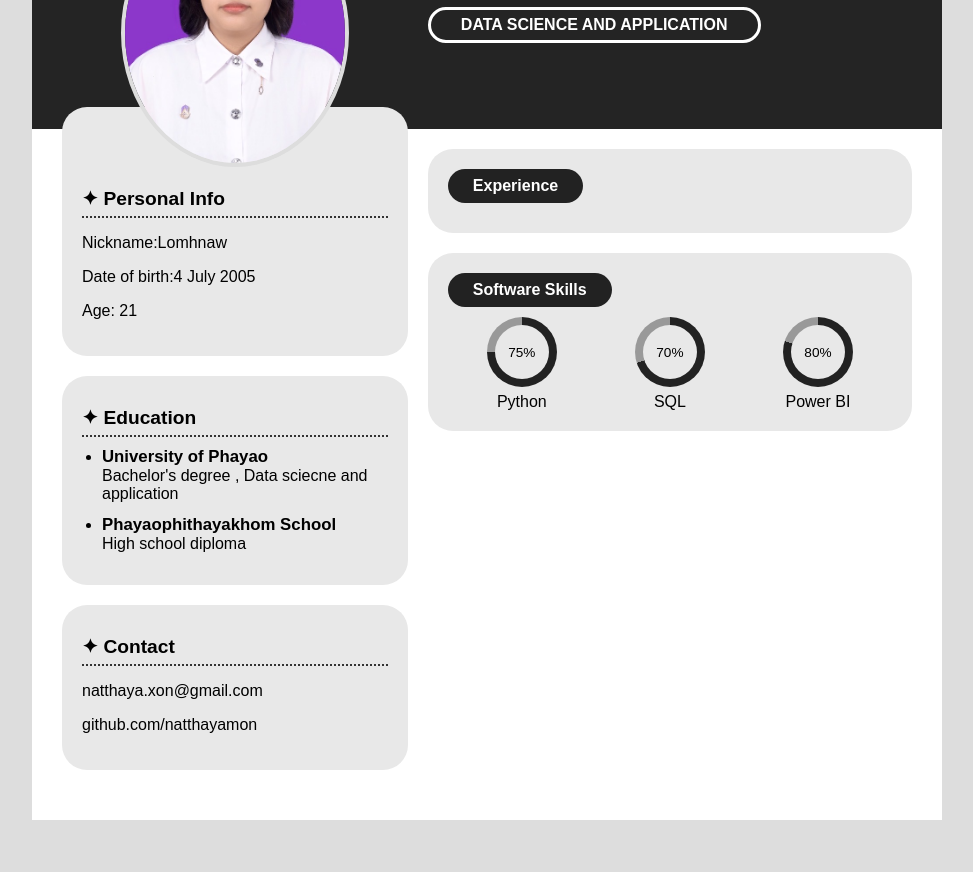
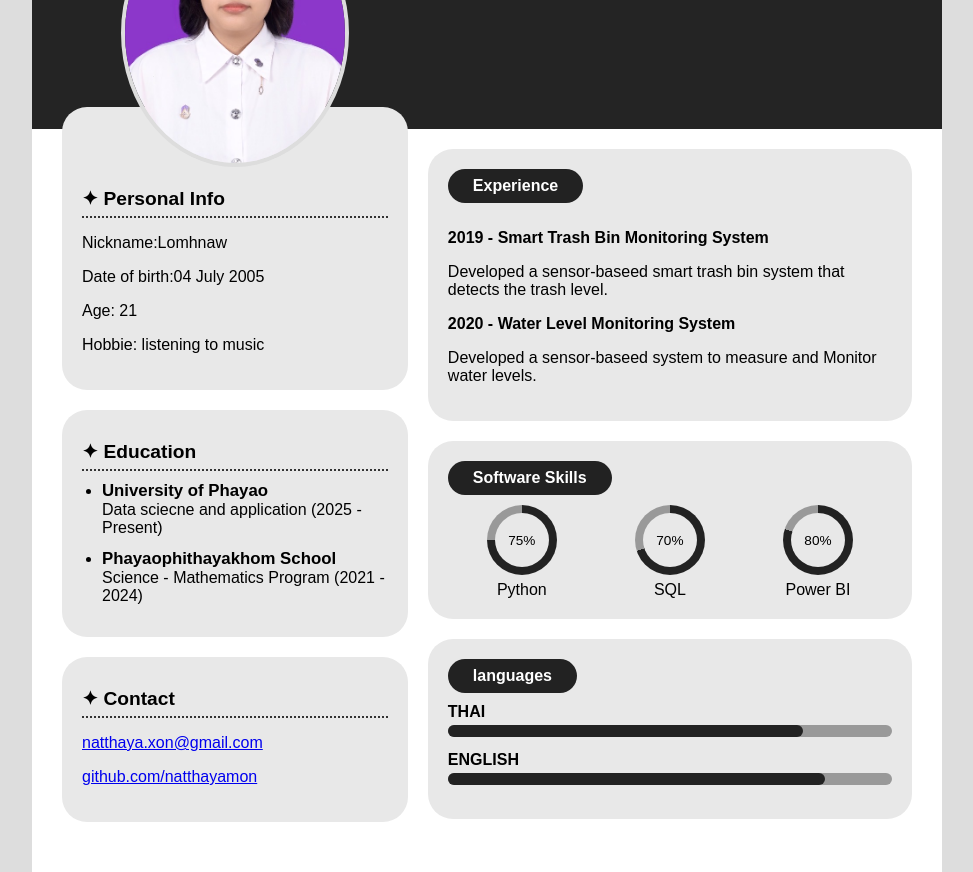
Before and after one commit to natthayamon/natthayamon.github.io, a plain HTML site: page index.html in a window 1280 px wide. Shown: the part 131-1003 px from the top of the page, without its empty margins (153-1126 px from the left). Before the commit the page ends 951 px from the top, so only its background shows below. Drawn offline with Linux system fonts and the light colour scheme.

Commit message:
add link

```diff
--- a/index.html
+++ b/index.html
@@ -14,8 +14,9 @@
             <div class ="card">
                 <h2>Personal Info</h2>
                 <p>Nickname:Lomhnaw</p>
-                <p>Date of birth:4 July 2005</p>
+                <p>Date of birth:04 July 2005</p>
                 <p>Age: 21 </p>
+                <p>Hobbie: listening to music</p>
             </div>
 
             <div class="card">
@@ -23,31 +24,37 @@
                 <ul class="edu">
                     <li>
                         <b>University of Phayao</b><br>
-                        Bachelor's degree , Data sciecne and application
+                          Data sciecne and application
+                          (2025 - Present)
                     </li>
                     <li>
                         <b>Phayaophithayakhom School</b><br>
-                        High school diploma
+                           Science - Mathematics Program
+                           (2021 - 2024)
                     </li>
                 </ul>
             </div>
 
             <div class="card">
                 <h2>Contact</h2>
-                <p>natthaya.xon@gmail.com</p>
-                <p>github.com/natthayamon</p>
+                <p><a href="mailto:natthaya.xon@gmail.com">natthaya.xon@gmail.com</a></p>
+                <p><a href="https://github.com/natthayamon" target="_blank">github.com/natthayamon</a></p>
             </div>
+
         </aside>
 
         <main class="right">
             <div class="name">
                 <h1>Natthayamon Bubphala</h1>
-                <h3>ณฐญมน บุบผาลา</h3>
                 <span class="pill-outline">DATA SCIENCE AND APPLICATION</span>
             </div>
 
             <div class="card">
                 <span class="pill">Experience</span>
+                <p><b>2019 - Smart Trash Bin Monitoring System</b></p>
+                <p>Developed a sensor-baseed smart trash bin system that detects the trash level.</p>
+                <p><b>2020 - Water Level Monitoring System</b></p>
+                <p>Developed a sensor-baseed system to measure and Monitor water levels.</p>
             </div>
 
             <div class="card">
@@ -58,6 +65,11 @@
                     <div><div class="circle" style="--p:80"><span>80%</span></div>Power BI</div>
                 </div>
             </div>
+            <div class="card">
+                <span class="pill">languages</span>
+                <div class="bar"><span>THAI</span><div class="track"><div class="fill" style="width:80%"></div></div></div>
+                <div class="bar"><span>ENGLISH</span><div class="track"><div class="fill" style="width:85%"></div></div></div>
+            </div>
         </main>
 
     </div>
--- a/style.css
+++ b/style.css
@@ -44,4 +44,8 @@ body { margin: 0; background: #ddd; font-family: "Arial,Heletica", sans-serif; }
 .edu { margin: 0; padding-left: 20px; }
 .edu li { margin-bottom: 12px; }
 .edu b { font-size: 1.05em; }
+.bar { margin-bottom: 14px; }
+.bar span { display: block; margin-bottom: 4px; font-weight: 700; }
+.track { background: #999; border-radius: 10px; height: 12px; }
+.fill { background: #222; height: 100%; border-radius: 10px; }
 @media (max-width: 700px) { .page { grid-template-columns: 1fr; } }
```
